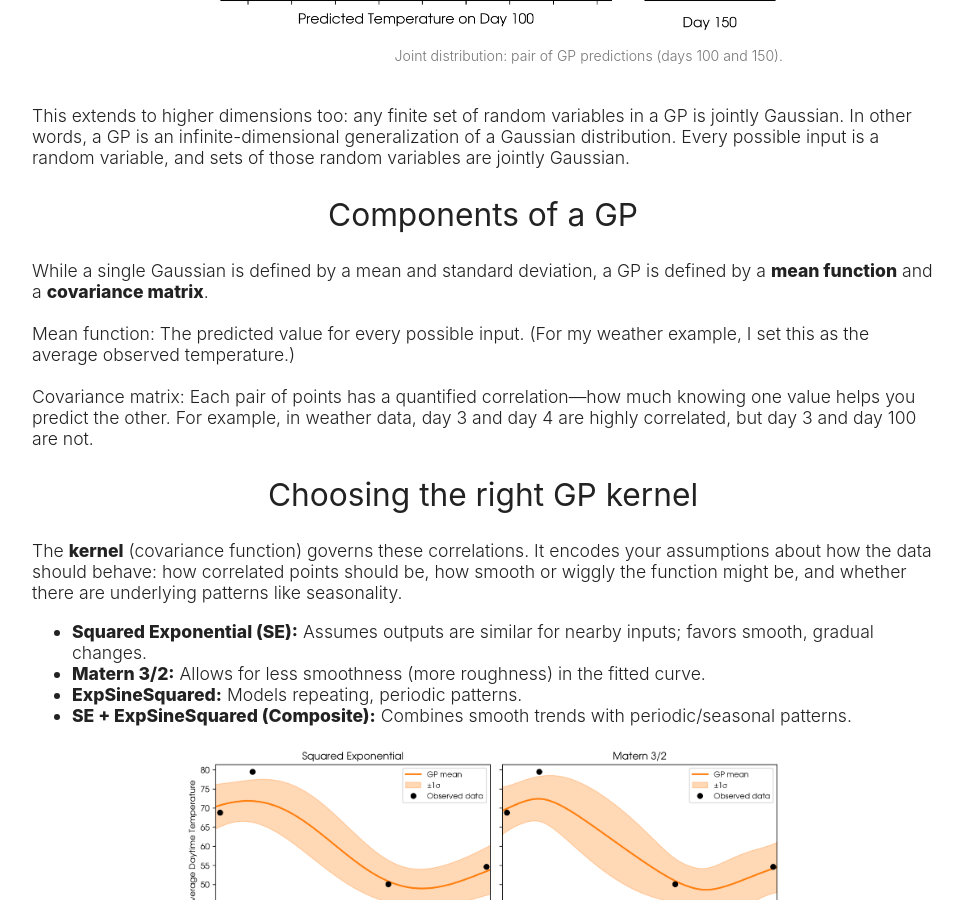
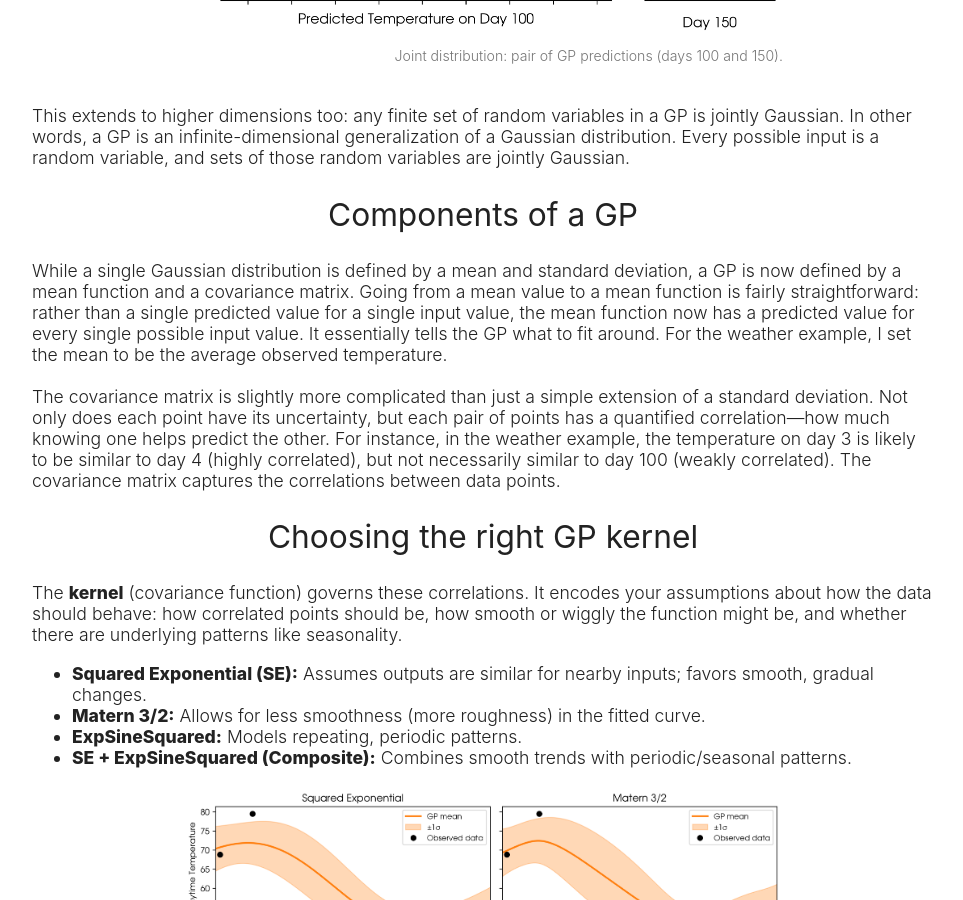
Before and after one commit to zoekko/zoekko.github.io, a Jekyll site: the page blog/gps/gp-toy-example.html, which Jekyll copies as it is, in a window 1280 px wide and 900 px high, scrolled down 4737 px. Shown: the whole window, without its empty margins (157-1120 px from the left). Built offline with Jekyll 4.4.1, drawn with Linux system fonts in a browser that asks for light colours.

Commit message:
Update gp-toy-example.html

```diff
--- a/blog/gps/gp-toy-example.html
+++ b/blog/gps/gp-toy-example.html
@@ -244,11 +244,9 @@
         <h2>Components of a GP</h2>
         <div>
             <p>
-                While a single Gaussian is defined by a mean and standard deviation, a GP is defined by a <b>mean function</b> and a <b>covariance matrix</b>.
+                While a single Gaussian distribution is defined by a mean and standard deviation, a GP is now defined by a mean function and a covariance matrix. Going from a mean value to a mean function is fairly straightforward: rather than a single predicted value for a single input value, the mean function now has a predicted value for every single possible input value. It essentially tells the GP what to fit around. For the weather example, I set the mean to be the average observed temperature.
                 <br><br>
-                Mean function: The predicted value for every possible input. (For my weather example, I set this as the average observed temperature.)
-                <br><br>
-                Covariance matrix: Each pair of points has a quantified correlation—how much knowing one value helps you predict the other. For example, in weather data, day 3 and day 4 are highly correlated, but day 3 and day 100 are not.
+                The covariance matrix is slightly more complicated than just a simple extension of a standard deviation. Not only does each point have its uncertainty, but each pair of points has a quantified correlation—how much knowing one helps predict the other. For instance, in the weather example, the temperature on day 3 is likely to be similar to day 4 (highly correlated), but not necessarily similar to day 100 (weakly correlated). The covariance matrix captures the correlations between data points.
             </p>
         </div>
 
```
